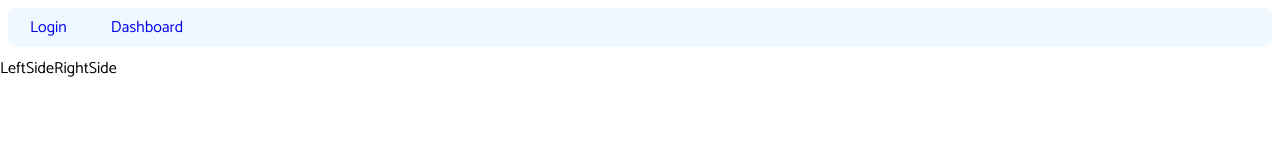
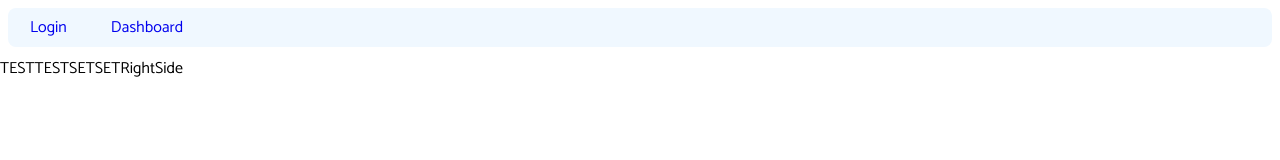
Before and after one commit to itsupportnsw/student-portal-new, a React (Create React App) app: page / in a window 1280 px wide. Shown: the top 160 px of the page. Built offline with nearby package versions, Linux system fonts and the light colour scheme.

Commit message:
1 file modified

```diff
--- a/src/pages/Login/LeftSide.js
+++ b/src/pages/Login/LeftSide.js
@@ -1,7 +1,7 @@
 import React from "react";
 
 function LeftSide() {
-  return <div>LeftSide</div>;
+  return <div>TESTTESTSETSET</div>;
 }
 
 export default LeftSide;
```
